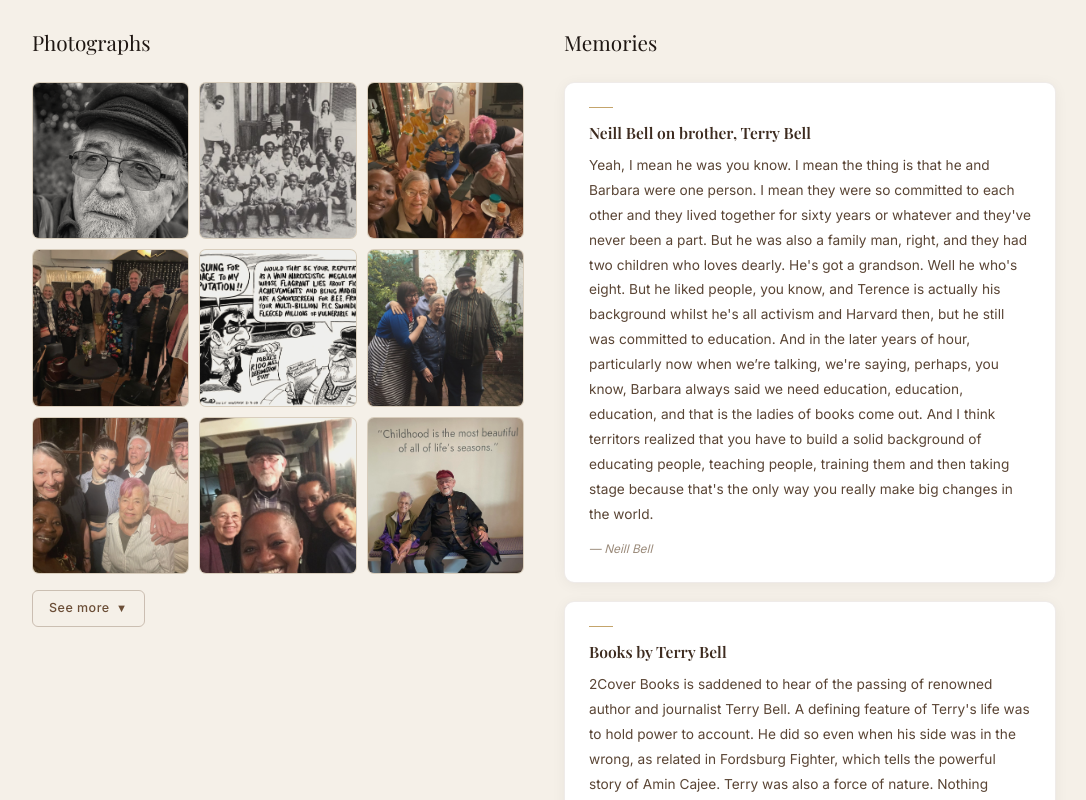
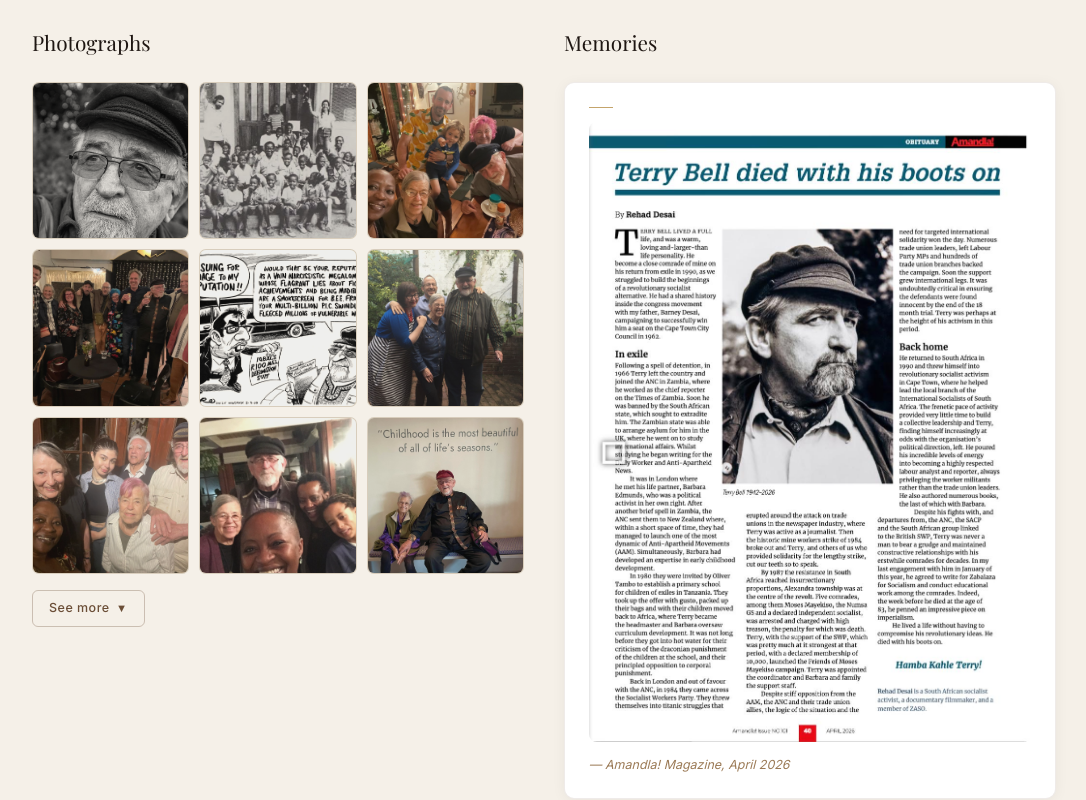
Before and after one commit to AsipheG123/terry-bell-memorial, a Next.js app: page / in a window 1280 px wide. Shown: the part 5880-6680 px from the top of the page, without its empty margins (96-1182 px from the left). Built offline with nearby package versions, Linux system fonts and the light colour scheme.

Commit message:
Add Obit Ziv image memory card

```diff
--- a/components/MediaMemoriesSection.tsx
+++ b/components/MediaMemoriesSection.tsx
@@ -210,6 +210,8 @@ export default function MediaMemoriesSection() {
             {memoryCards.map((card) => {
   const isExpanded = expandedCards.has(card.id);
   const hasMore = Boolean(card.fullBody);
+  const isImageCard = Boolean(card.imageSrc);
+
   return (
     <div
       key={card.id}
@@ -230,6 +232,38 @@ export default function MediaMemoriesSection() {
           marginBottom: "0.875rem",
         }}
       />
+
+      {isImageCard ? (
+        <>
+          <img
+            src={card.imageSrc}
+            alt={card.imageAlt ?? card.title ?? "Memory image"}
+            style={{
+              display: "block",
+              width: "100%",
+              height: "auto",
+              borderRadius: "8px",
+            }}
+          />
+
+          {card.attribution && (
+            <p
+              style={{
+                fontFamily: "var(--font-sans)",
+                fontSize: "0.78rem",
+                color: "#9B7A56",
+                marginTop: "0.875rem",
+                marginBottom: 0,
+                fontStyle: "italic",
+              }}
+            >
+              — {card.attribution}
+            </p>
+          )}
+        </>
+      ) : (
+        <>
+          {card.title && (
             <h3
               style={{
                 fontFamily: "var(--font-serif)",
@@ -242,6 +276,9 @@ export default function MediaMemoriesSection() {
             >
               {card.title}
             </h3>
+          )}
+
+          {card.body && (
             <p
               style={{
                 fontFamily: "var(--font-sans)",
@@ -254,8 +291,8 @@ export default function MediaMemoriesSection() {
             >
               {isExpanded && card.fullBody ? card.fullBody : card.body}
             </p>
+          )}
 
-                    {/* Read More / Read Less toggle — only when fullBody exists */}
           {hasMore && (
             <button
               onClick={() => toggleCard(card.id)}
@@ -273,7 +310,7 @@ export default function MediaMemoriesSection() {
                 marginBottom: card.attribution ? "0.875rem" : "0",
               }}
             >
-                        {isExpanded ? "Show less" : "See more"}
+              {isExpanded ? "Read Less" : "Read More"}
             </button>
           )}
 
@@ -281,14 +318,16 @@ export default function MediaMemoriesSection() {
             <p
               style={{
                 fontFamily: "var(--font-sans)",
-                          fontSize: "0.74rem",
-                          color: "#9B8B7B",
+                fontSize: "0.78rem",
+                color: "#9B7A56",
+                margin: 0,
                 fontStyle: "italic",
-                          marginTop: hasMore && !card.attribution ? "0" : "0",
               }}
             >
               — {card.attribution}
             </p>
+          )}
+        </>
       )}
     </div>
   );
--- a/data/media.ts
+++ b/data/media.ts
@@ -7,12 +7,16 @@ export interface MediaItem {
 
 export interface MemoryCard {
   id: string;
-  title: string;
-  /** Preview text — always shown */
-  body: string;
+  title?: string;
+  /** Preview text — always shown for text cards */
+  body?: string;
   /** Full text — if present, a Read More toggle is shown in the component */
   fullBody?: string;
   attribution?: string;
+
+  /** Optional image-only memory support */
+  imageSrc?: string;
+  imageAlt?: string;
 }
 
 export const mediaItems: MediaItem[] = [
@@ -182,6 +186,12 @@ export const mediaItems: MediaItem[] = [
 
 export const memoryCards: MemoryCard[] = [
   {
+    id: "obit-ziv",
+    imageSrc: "/images/Obit Ziv Tribute.jpg",
+    imageAlt: "Obituary tribute article for Terry Bell from Amandla! magazine",
+    attribution: "Amandla! Magazine, April 2026",
+  },
+  {
     id: "1",
     title: "Neill Bell on brother, Terry Bell",
     body: "Yeah, I mean he was you know. I mean the thing is that he and Barbara were one person. I mean they were so committed to each other and they lived together for sixty years or whatever and they've never been a part. But he was also a family man, right, and they had two children who loves dearly. He's got a grandson. Well he who's eight. But he liked people, you know, and Terence is actually his background whilst he's all activism and Harvard then, but he still was committed to education. And in the later years of hour, particularly now when we’re talking, we're saying, perhaps, you know, Barbara always said we need education, education, education, and that is the ladies of books come out. And I think territors realized that you have to build a solid background of educating people, teaching people, training them and then taking stage because that's the only way you really make big changes in the world.",
```
Also changed, not shown: public/images/Obit Ziv Tribute.jpg (added). Lines whose indentation alone changed are shown as unchanged.
